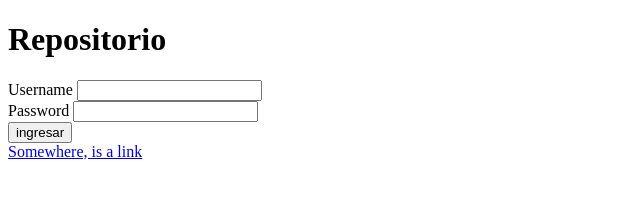
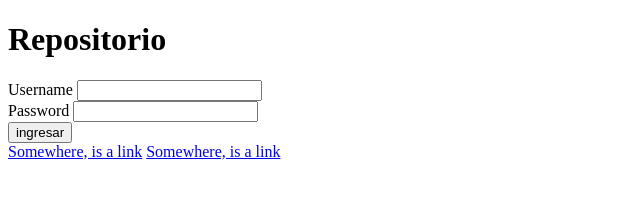
Before and after one commit to natalyq1/demo-github-frontend, a plain HTML site: page index.html in a window 1280 px wide. Shown: the whole page, without its empty margins (0-640 px from the left). Drawn offline with Linux system fonts and the light colour scheme.

Commit message:
New commits, with lines: here is one here is another just with enter and not closing the comment

```diff
--- a/index.html
+++ b/index.html
@@ -20,5 +20,7 @@
         <input type="submit" value="ingresar">
     </form>
 <a href="#">Somewhere, is a link</a>
+<a href="#">Somewhere, is a link</a>
+
 </body>
 </html>
```
